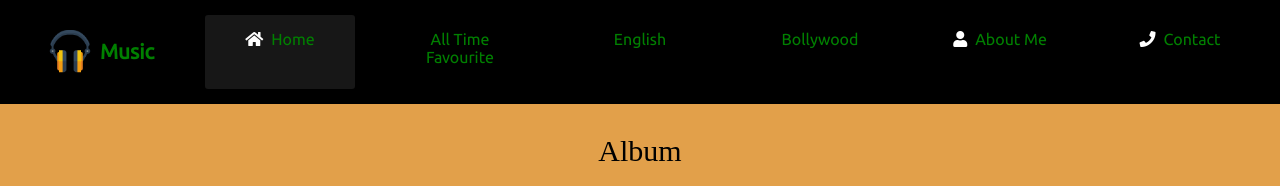
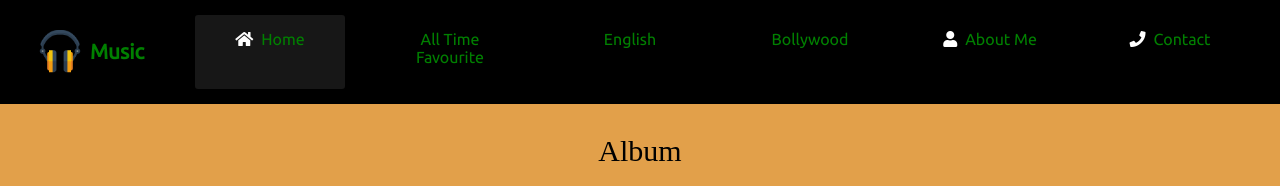
Before and after one commit to Inam2806/Musicwebsite, a plain HTML site: page index.html in a window 1280 px wide. Shown: the top 186 px of the page. Drawn offline with nearby package versions, Linux system fonts and the light colour scheme; a script that the page names is missing.

Commit message:
Update stylemain.css

```diff
--- a/stylemain.css
+++ b/stylemain.css
@@ -26,7 +26,7 @@ body{
 
 }
 .menu-bar ul{
-    display: inline-flex;
+    display: flex;
     list-style: none;
     color: white;
 }
```
